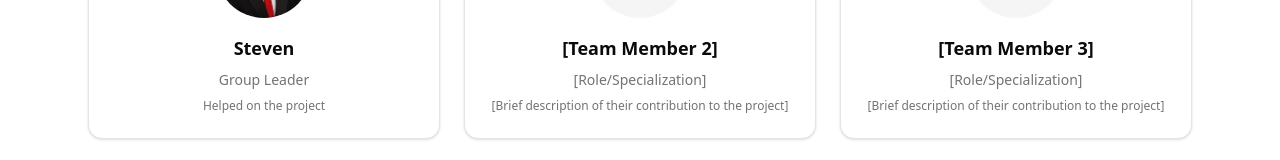
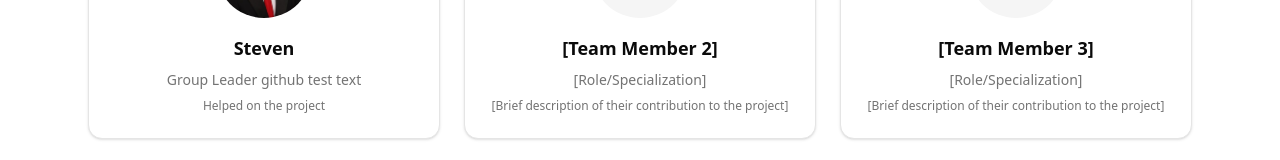
Before and after one commit to soshi04/mlproject, a React (Vite) app: page / in a window 1280 px wide. Shown: the part 2705-2865 px from the top of the page. Built offline with nearby package versions, Linux system fonts and the light colour scheme.

Commit message:
github test

```diff
--- a/src/App.tsx
+++ b/src/App.tsx
@@ -288,7 +288,7 @@ function App() {
               </div>
               <h3 className="font-semibold text-lg mb-2">Steven</h3>
               <p className="text-sm text-muted-foreground">
-                Group Leader
+                Group Leader github test text
               </p>
               <p className="text-xs text-muted-foreground mt-2">
                 Helped on the project
```
